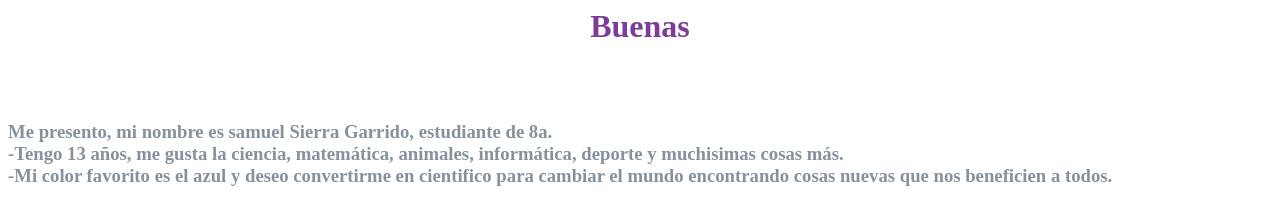
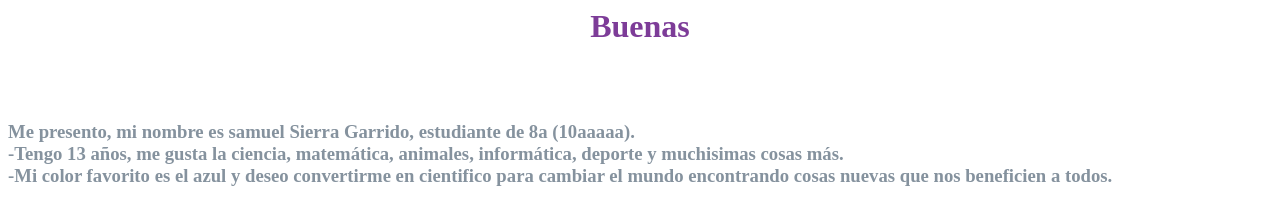
Before and after one commit to Solmrik/actividad, a plain HTML site: page index.html in a window 1280 px wide. Shown: the top 204 px of the page. Drawn offline with Linux system fonts and the light colour scheme; grey boxes are pictures that could not be loaded.

Commit message:
solo actualizando datos!

```diff
--- a/index.html
+++ b/index.html
@@ -13,7 +13,7 @@
 </font>
 
 <font color="#85929e">
-<h3>Me  presento, mi nombre es samuel Sierra Garrido, estudiante de 8a.
+<h3>Me  presento, mi nombre es samuel Sierra Garrido, estudiante de 8a (10aaaaa).
 <br>
 -Tengo 13 años, me gusta la ciencia, matemática, animales, informática, deporte y muchisimas cosas más.
 <br>
```
